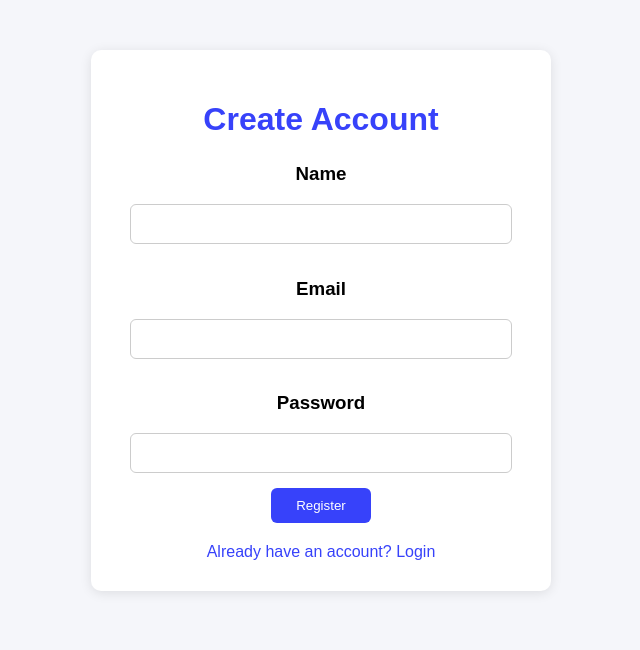
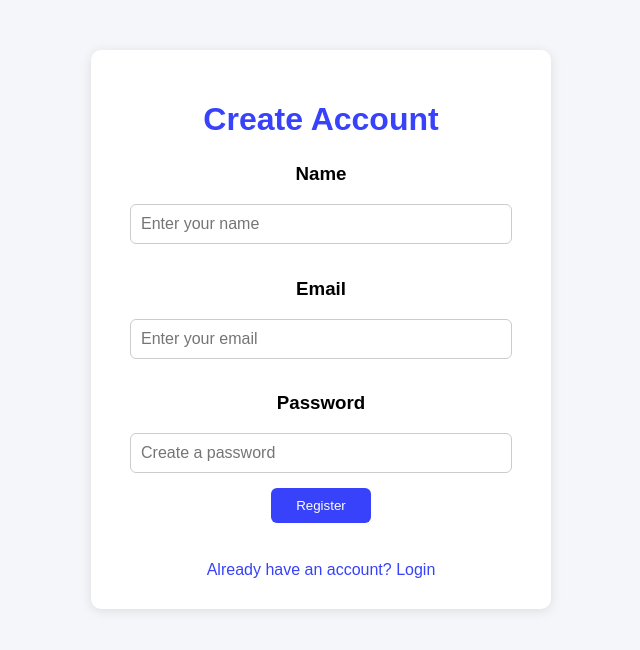
Before and after one commit to 24eg110c19-oss/ai-infrastructure-frontend, a React app: page / in a window 1280 px wide. Shown: the top 650 px of the page, without its empty margins (319-959 px from the left). Built offline with nearby package versions, Linux system fonts and the light colour scheme; the HTML template or start-up script is replaced by a standard one.

Commit message:
Fix registration API URL

```diff
--- a/src/components/Register.jsx
+++ b/src/components/Register.jsx
@@ -1,94 +1,136 @@
-import { useState } from "react"
-import "./Register.css"
-import axios from "axios"
-import { useNavigate } from "react-router-dom"
+
+import { useState } from "react";
+import "./Register.css";
+import axios from "axios";
+import { useNavigate, Link } from "react-router-dom";
+
+const API_URL = "https://ai-infrastructure-platform.onrender.com";
 
 function Register() {
-
-    const navigate = useNavigate()
+    const navigate = useNavigate();
 
     const [user, setUser] = useState({
         name: "",
         email: "",
         password: ""
-    })
+    });
+
+    const [loading, setLoading] = useState(false);
 
     function handleChange(e) {
         setUser({
             ...user,
             [e.target.name]: e.target.value
-        })
+        });
     }
 
-    async function submit() {
+    async function submit(e) {
+        e.preventDefault();
+
+        if (!user.name.trim() || !user.email.trim() || !user.password) {
+            alert("Please fill in all fields.");
+            return;
+        }
+
+        setLoading(true);
 
         try {
+            const response = await axios.post(
+                `${API_URL}/users/register`,
+                {
+                    name: user.name.trim(),
+                    email: user.email.trim(),
+                    password: user.password
+                },
+                {
+                    headers: {
+                        "Content-Type": "application/json"
+                    },
+                    timeout: 60000
+                }
+            );
 
-            const response = await axios.post(
-                "http://localhost:8081/users/register",
-                user
-            )
+            console.log("Registration successful:", response.data);
+            alert("Registration successful! Please log in.");
+            navigate("/login");
+        } catch (err) {
+            console.error(
+                "Registration error:",
+                err.response?.data || err.message
+            );
 
-            console.log(response.data)
-
-            alert("User registered successfully")
-
-            navigate("/login")
-
-        } catch (err) {
-
-            console.log(err)
-
-            alert("User Registration Failed")
+            if (!err.response) {
+                alert(
+                    "Cannot connect to the backend. Check the backend URL, CORS configuration, and Render logs."
+                );
+            } else if (err.response.status === 409) {
+                alert("This email is already registered.");
+            } else if (err.response.status === 400) {
+                alert("Invalid registration details. Please check your inputs.");
+            } else {
+                alert(
+                    err.response.data?.message ||
+                    err.response.data?.error ||
+                    `Registration failed (HTTP ${err.response.status}).`
+                );
+            }
+        } finally {
+            setLoading(false);
         }
     }
 
     return (
         <div className="Third-div">
-
             <h1>Create Account</h1>
 
+            <form onSubmit={submit}>
                 <h3>Name</h3>
-
                 <input
                     type="text"
                     name="name"
+                    placeholder="Enter your name"
                     value={user.name}
                     onChange={handleChange}
+                    autoComplete="name"
+                    required
                 />
 
                 <h3>Email</h3>
-
                 <input
                     type="email"
                     name="email"
+                    placeholder="Enter your email"
                     value={user.email}
                     onChange={handleChange}
+                    autoComplete="email"
+                    required
                 />
 
                 <h3>Password</h3>
-
                 <input
                     type="password"
                     name="password"
+                    placeholder="Create a password"
                     value={user.password}
                     onChange={handleChange}
+                    autoComplete="new-password"
+                    required
                 />
 
                 <br />
 
-            <button onClick={submit}>
-                Register
+                <button type="submit" disabled={loading}>
+                    {loading ? "Registering..." : "Register"}
                 </button>
+            </form>
 
             <br />
 
-            <a href="/login">
+            <Link to="/login">
                 Already have an account? Login
-            </a>
-
+            </Link>
         </div>
-    )
+    );
 }
 
-export default Register
+export default Register;
```
Lines whose indentation alone changed are shown as unchanged.
